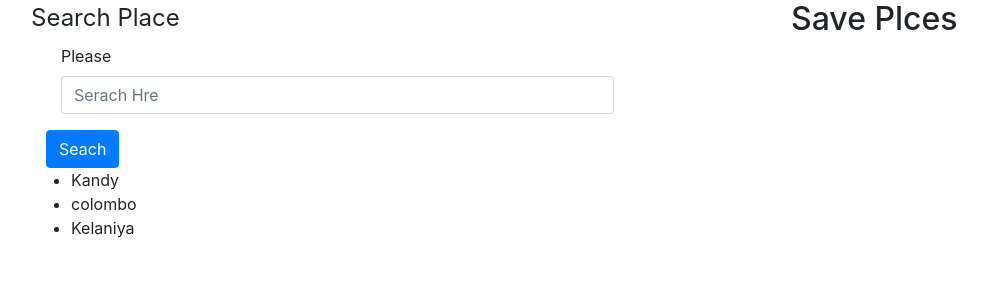
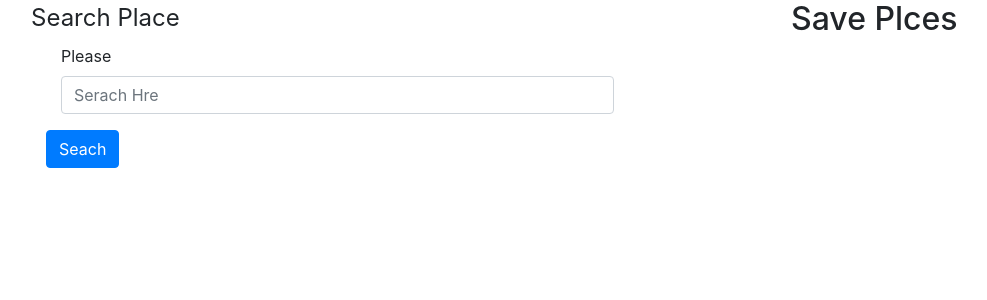
Before and after one commit to wasalas893/react_api_project, a React (Create React App) app: page / in a window 1280 px wide. Shown: the top 300 px of the page, without its empty margins (54-1041 px from the left). Built offline with nearby package versions, Linux system fonts and the light colour scheme.

Commit message:
get the api data passing the result list js

```diff
--- a/package.json
+++ b/package.json
@@ -5,6 +5,7 @@
   "dependencies": {
     "axios": "^0.19.0",
     "react": "^16.12.0",
+    "react-devtools": "^4.2.1",
     "react-dom": "^16.12.0",
     "react-scripts": "3.2.0"
   },
--- a/src/App.js
+++ b/src/App.js
@@ -10,15 +10,33 @@ import './App.css';
 
 class App extends Component{
 
+  constructor(props){
+    super(props)
+    this.state={
+      results:{}
+    }
+  }
+
+  updateState(value){
+
+     //console.log("sunnada bandara wasala",value)
+
+     this.setState({
+       results:value
+     })
+
+
+  }
+
     render(){
   return (
    <div className="container">
      <div className="row">
        <div className="col-md-8">
 
-         <Search/>
+         <Search callUpdate={this.updateState.bind(this)}/>
 
-         <ResultList/>
+         <ResultList resultPlaces={this.state.results}/>
 
 
        </div>
--- a/src/components/ResultList.js
+++ b/src/components/ResultList.js
@@ -6,12 +6,20 @@ class ResultList extends Component{
 
     render(){
 
+     if(this.props.resultPlaces.results!==undefined){
 
+        var placeList=this.props.resultPlaces.results.map(name=>{
+
+            return(
+            <li key={name.id}>{name.name}</li>
+            )
+        })
+
+     }
         return(
         <ul>
-           <li>Kandy</li>
-           <li>colombo</li>
-           <li>Kelaniya</li>
+            {placeList}
+
          </ul>
         )
     }
--- a/src/components/Search.js
+++ b/src/components/Search.js
@@ -10,6 +10,8 @@ class Search extends Component{
         e.preventDefault();
         const keyType=this.refs.inputword.value;
 
+        const update=this.props;
+
       //console.log(keyType);
 
 
@@ -20,7 +22,9 @@ class Search extends Component{
 
           })
           .then(function (response) {
+            //data tika penwaiii
               console.log(response)
+              update.callUpdate(response.data.data)
 
           })
           .catch(function (error) {
```
Also changed, not shown: 1 other file (tests, documents, lock files or other folders).
